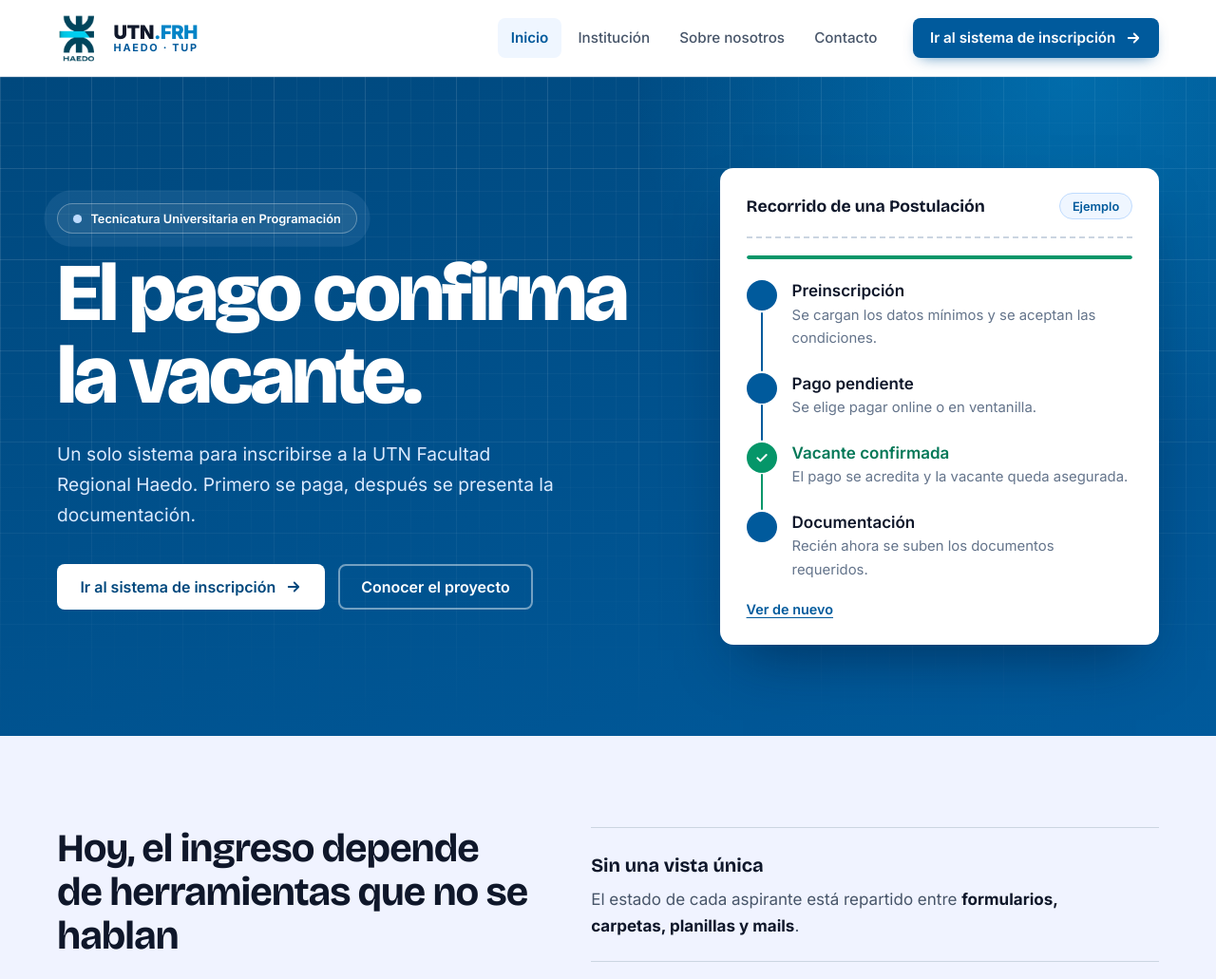
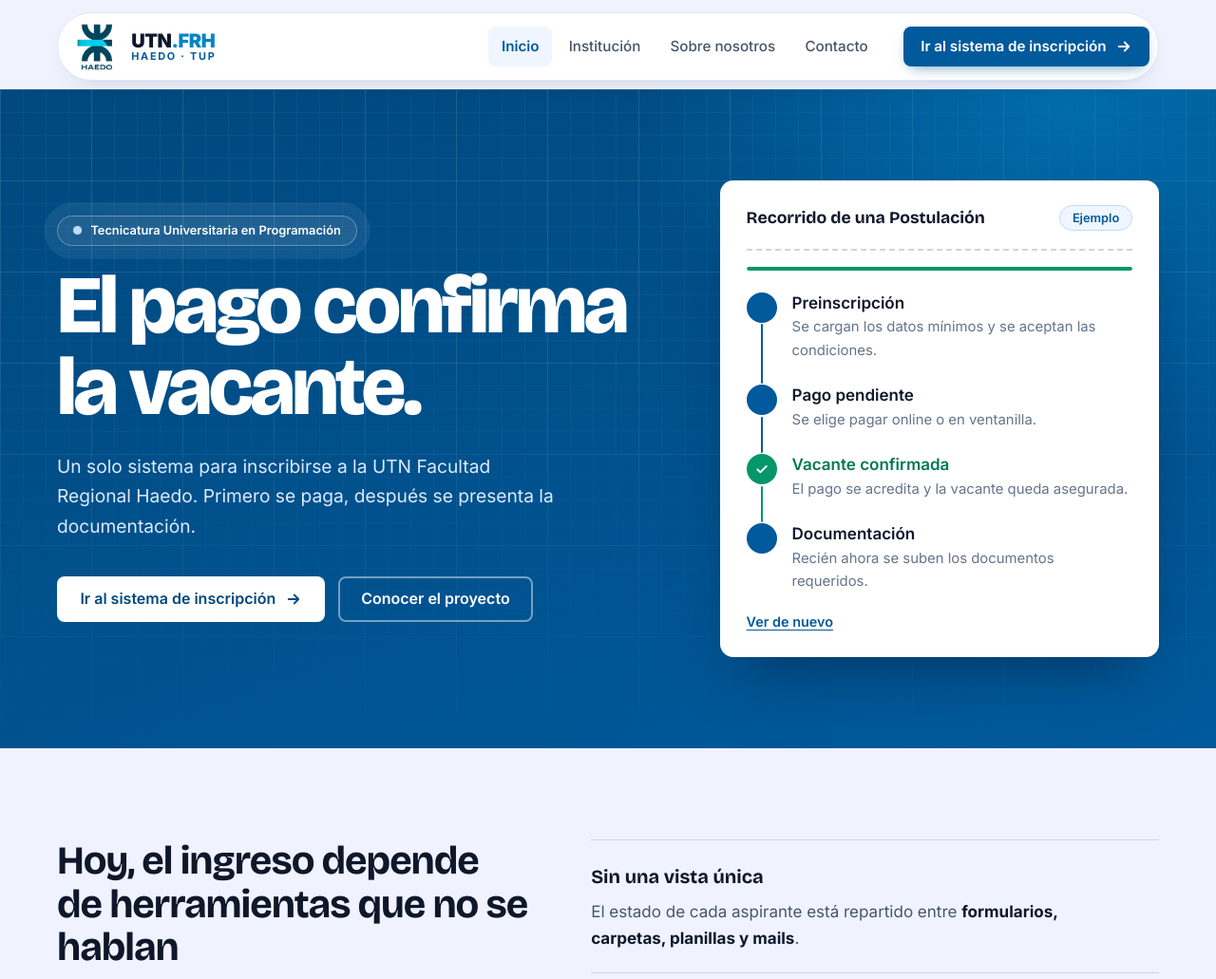
Before and after one commit to Sergiotsk/TFI, a Next.js app in the folder src/apps/web/: page / in a window 1280 px wide. Shown: the top 1031 px of the page at 95% size. Built offline with nearby package versions, Linux system fonts and the light colour scheme; no server answers.

Commit message:
feat(landing): encabezado capsula, revelado al scroll y microinteracciones

```diff
--- a/src/apps/web/app/(landing)/landing.css
+++ b/src/apps/web/app/(landing)/landing.css
@@ -42,7 +42,7 @@
 
 *, *::before, *::after { box-sizing: border-box; }
 
-html { scroll-behavior: smooth; scroll-padding-top: 6rem; }
+html { scroll-behavior: smooth; scroll-padding-top: 6.5rem; }
 
 /* Wrapper de la landing: acá se enchufan las fuentes (next/font) y el resto de la página las hereda */
 .landing {
@@ -89,16 +89,20 @@
     min-height: 3rem; padding: .7rem 1.4rem;
     border: 2px solid transparent; border-radius: var(--radius);
     font: 600 1rem/1.2 var(--font-body); text-decoration: none; cursor: pointer;
-    transition: background-color .15s, border-color .15s, color .15s, transform .15s;
+    transition: background-color .2s ease, border-color .2s ease, color .2s ease,
+        transform .2s ease, box-shadow .2s ease;
 }
-.btn:hover { transform: translateY(-1px); }
+.btn:hover { transform: translateY(-2px); }
+.btn:active { transform: translateY(0); }
 .btn:disabled { opacity: .6; cursor: progress; transform: none; }
+.btn svg { transition: transform .2s ease; }
+.btn:hover svg { transform: translateX(3px); }
 .btn--primary { background: var(--utn); color: #fff; box-shadow: 0 6px 16px -8px rgba(0, 90, 156, .8); }
-.btn--primary:hover { background: var(--utn-deep); }
+.btn--primary:hover { background: var(--utn-deep); box-shadow: 0 12px 24px -12px rgba(0, 90, 156, .85); }
 .btn--blanco { background: #fff; color: var(--utn-deep); }
-.btn--blanco:hover { background: var(--blue-100); }
+.btn--blanco:hover { background: var(--blue-100); box-shadow: 0 10px 20px -12px rgba(15, 23, 42, .45); }
 .btn--contorno { background: transparent; color: #fff; border-color: rgba(255, 255, 255, .45); }
-.btn--contorno:hover { border-color: #fff; background: rgba(255, 255, 255, .08); }
+.btn--contorno:hover { border-color: #fff; background: rgba(255, 255, 255, .1); }
 .btn--chico { min-height: 2.6rem; padding: .45rem 1rem; font-size: .95rem; white-space: nowrap; }
 
 .pill {
@@ -125,20 +129,39 @@
     50% { transform: scale(1.6); opacity: .65; }
 }
 
-.enlace { font-weight: 600; text-underline-offset: 3px; }
+.enlace {
+    font-weight: 600; text-underline-offset: 3px;
+    transition: color .2s ease, text-decoration-color .2s ease;
+}
+.enlace:hover { color: var(--utn-deep); }
 
-/* ---------- Encabezado ---------- */
+/* ---------- Encabezado flotante en forma de cápsula ---------- */
+/* La franja sticky reserva siempre la misma altura: la cápsula puede encogerse al scrollear
+   sin empujar el contenido de la página. El fondo queda transparente para que se vea flotar. */
 .site-header {
     position: sticky; top: 0; z-index: 50;
-    background: var(--white); border-bottom: 1px solid var(--slate-200);
-    box-shadow: 0 1px 2px rgba(15, 23, 42, .04);
+    height: 5.85rem; padding: .8rem 0 .35rem;
+    background: transparent; pointer-events: none;
 }
-[data-desplazado="si"] .site-header { box-shadow: 0 10px 24px -14px rgba(15, 23, 42, .35); }
-.site-header { transition: box-shadow .3s; }
-.site-header__barra { display: flex; align-items: center; justify-content: space-between; gap: 1.5rem; min-height: 5rem; }
+.site-header__barra {
+    /* --logo-alto se reduce junto con la cápsula al scrollear: el contenido no puede quedar
+       más alto que la altura comprimida o el encogimiento no se vería. */
+    --logo-alto: 3.5rem;
+    position: relative; pointer-events: auto;
+    display: flex; align-items: center; justify-content: space-between; gap: 1.5rem;
+    min-height: 4.5rem; padding: .45rem .55rem .45rem 1.1rem;
+    background: var(--white); border: 1px solid var(--slate-200); border-radius: 999px;
+    box-shadow: 0 10px 30px -22px rgba(15, 23, 42, .45);
+    transition: min-height .25s ease, padding .25s ease, box-shadow .25s ease, border-color .25s ease;
+}
+[data-desplazado="si"] .site-header__barra {
+    --logo-alto: 3rem;
+    min-height: 3.9rem; padding-block: .35rem;
+    box-shadow: 0 16px 34px -22px rgba(15, 23, 42, .52);
+}
 
 .marca { display: inline-flex; align-items: center; gap: .9rem; text-decoration: none; color: var(--slate-900); flex: none; }
-.marca__logo { height: 3.5rem; width: auto; }
+.marca__logo { height: var(--logo-alto, 3.5rem); width: auto; transition: height .25s ease; }
 .marca.tiene-imagen .marca__sello { display: none; }
 .marca__fallback { display: inline-flex; align-items: center; gap: .6rem; }
 .marca__sello {
@@ -156,6 +179,7 @@
     display: block; padding: .5rem .85rem; border-radius: var(--radius);
     color: var(--slate-600); text-decoration: none; font-size: .95rem; font-weight: 500;
     white-space: nowrap;
+    transition: background-color .2s ease, color .2s ease;
 }
 .menu__enlaces a:hover { background: var(--slate-100); color: var(--slate-900); }
 .menu__enlaces a[aria-current="page"] { background: var(--blue-50); color: var(--utn); font-weight: 600; }
@@ -164,19 +188,31 @@
     display: none; flex: none; min-height: 2.6rem; padding: .4rem .9rem;
     border: 1px solid var(--slate-300); border-radius: var(--radius);
     background: var(--white); color: var(--slate-900); font: 600 .95rem var(--font-body); cursor: pointer;
+    transition: background-color .2s ease, border-color .2s ease, color .2s ease;
 }
+.nav-toggle:hover { background: var(--blue-50); border-color: var(--utn); color: var(--utn); }
 
 @media (max-width: 1060px) {
     .nav-toggle { display: inline-flex; }
     .menu {
-        display: none; position: absolute; left: 0; right: 0; top: 100%;
-        flex-direction: column; align-items: stretch; gap: 1rem;
-        padding: 1rem 1.25rem 1.5rem; background: var(--white); border-bottom: 1px solid var(--slate-200);
-        box-shadow: 0 16px 24px -16px rgba(15, 23, 42, .25);
+        position: absolute; left: 0; right: 0; top: calc(100% + .5rem); z-index: 60;
+        display: flex; flex-direction: column; align-items: stretch; gap: 1rem;
+        padding: 1rem 1.25rem 1.35rem;
+        background: var(--white); border: 1px solid var(--slate-200); border-radius: 1.5rem;
+        box-shadow: 0 24px 40px -24px rgba(15, 23, 42, .4);
+        opacity: 0; visibility: hidden; pointer-events: none;
+        transform: translateY(-8px) scale(.985); transform-origin: 50% 0;
+        transition: opacity .22s ease, transform .22s ease, visibility .22s;
     }
-    .menu.is-abierto { display: flex; }
+    .menu.is-abierto { opacity: 1; visibility: visible; pointer-events: auto; transform: none; }
     .menu__enlaces { flex-direction: column; }
     .menu__enlaces a { padding: .75rem .85rem; font-size: 1.05rem; }
+}
+
+@media (max-width: 720px) {
+    .site-header { height: 5.2rem; padding: .5rem 0 .3rem; }
+    .site-header__barra { width: calc(100% - 1.5rem); min-height: 4.25rem; padding: .4rem .45rem .4rem .9rem; gap: .75rem; }
+    [data-desplazado="si"] .site-header__barra { --logo-alto: 2.8rem; min-height: 3.8rem; padding-block: .35rem; }
 }
 
 /* ---------- Bandas azules con trama de plano técnico ---------- */
@@ -221,16 +257,37 @@
 }
 
 /* Aparición al hacer scroll (solo si no se pidió reducir movimiento).
+   Se usa una animación de una sola vez (no una transición) para que, al terminar, las
+   tarjetas recuperen sus propias transiciones de hover sin quedar con el retraso del revelado.
    --i escalona a los hermanos; --izq, --der y --zoom cambian la dirección de entrada. */
-.reveal-on .reveal {
-    opacity: 0; transform: translateY(24px);
-    transition: opacity .75s ease, transform .75s cubic-bezier(.2, .7, .2, 1);
-    transition-delay: calc(var(--i, 0) * 110ms);
+:where(.reveal-on) .reveal { opacity: 0; transform: translateY(22px); }
+:where(.reveal-on) .reveal--izq { transform: translateX(-16px); }
+:where(.reveal-on) .reveal--der { transform: translateX(16px); }
+:where(.reveal-on) .reveal--zoom { transform: scale(.97); }
+:where(.reveal-on) .reveal.is-visible {
+    opacity: 1; transform: none;
+    animation: revelar .55s cubic-bezier(.2, .7, .2, 1) backwards;
+    animation-delay: calc(var(--i, 0) * 90ms);
 }
-.reveal-on .reveal--izq { transform: translateX(-36px); }
-.reveal-on .reveal--der { transform: translateX(36px); }
-.reveal-on .reveal--zoom { transform: scale(.96); }
-.reveal-on .reveal.is-visible { opacity: 1; transform: none; }
+:where(.reveal-on) .reveal--izq.is-visible { animation-name: revelar-izq; }
+:where(.reveal-on) .reveal--der.is-visible { animation-name: revelar-der; }
+:where(.reveal-on) .reveal--zoom.is-visible { animation-name: revelar-zoom; }
+@keyframes revelar {
+    from { opacity: 0; transform: translateY(22px); }
+    to { opacity: 1; transform: none; }
+}
+@keyframes revelar-izq {
+    from { opacity: 0; transform: translateX(-16px); }
+    to { opacity: 1; transform: none; }
+}
+@keyframes revelar-der {
+    from { opacity: 0; transform: translateX(16px); }
+    to { opacity: 1; transform: none; }
+}
+@keyframes revelar-zoom {
+    from { opacity: 0; transform: scale(.97); }
+    to { opacity: 1; transform: none; }
+}
 
 /* Barra fina de progreso de lectura */
 .progreso-scroll {
@@ -254,6 +311,31 @@
 .hero__bajada { margin-top: 1.5rem; max-width: 44ch; font-size: 1.2rem; color: var(--blue-100); }
 .hero__acciones { display: flex; flex-wrap: wrap; gap: .85rem; margin-top: 2.25rem; }
 @media (min-width: 960px) { .hero__grid { grid-template-columns: 1.15fr .85fr; gap: 4.5rem; } }
+
+/* Entrada del hero y de las cabeceras de las otras páginas: al cargar, no al scrollear.
+   `backwards` aplica el estado inicial durante la espera y lo libera al terminar, así el
+   hover de los botones sigue funcionando después de la animación. */
+@media (prefers-reduced-motion: no-preference) {
+    .hero__texto > h1,
+    .hero__texto > .hero__bajada,
+    .hero__acciones .btn,
+    .hero .ticket,
+    .cabecera-vista h1,
+    .cabecera-vista__bajada {
+        animation: entrada-suave .6s cubic-bezier(.2, .7, .2, 1) backwards;
+    }
+    .hero__texto > h1 { animation-delay: .08s; }
+    .hero__texto > .hero__bajada { animation-delay: .17s; }
+    .hero__acciones .btn:nth-child(1) { animation-delay: .27s; }
+    .hero__acciones .btn:nth-child(2) { animation-delay: .35s; }
+    .hero .ticket { animation-delay: .3s; }
+    .cabecera-vista h1 { animation-delay: .05s; }
+    .cabecera-vista__bajada { animation-delay: .14s; }
+}
+@keyframes entrada-suave {
+    from { opacity: 0; transform: translateY(18px); }
+    to { opacity: 1; transform: none; }
+}
 
 /* Recorrido de la Postulación: tarjeta tipo comprobante */
 .ticket {
@@ -323,7 +405,9 @@
 .ticket__repetir {
     margin-top: 1.3rem; padding: 0; border: 0; background: none; cursor: pointer;
     color: var(--utn); font: 600 .9rem var(--font-body); text-decoration: underline; text-underline-offset: 3px;
+    transition: color .2s ease;
 }
+.ticket__repetir:hover { color: var(--utn-deep); }
 
 /* ---------- Problema ---------- */
 .hallazgos__item { padding-block: 1.4rem; border-top: 1px solid var(--slate-300); }
@@ -336,7 +420,7 @@
 .recorrido__paso {
     position: relative; padding: 1.5rem 1.4rem 1.4rem; background: var(--white);
     border: 1px solid var(--blue-200); border-radius: var(--radius-l);
-    transition: transform .3s cubic-bezier(.2, .7, .2, 1), box-shadow .3s, border-color .3s;
+    transition: transform .25s cubic-bezier(.2, .7, .2, 1), box-shadow .25s, border-color .25s;
 }
 .recorrido__paso:hover { transform: translateY(-4px); border-color: var(--utn); box-shadow: 0 18px 30px -20px rgba(0, 72, 125, .55); }
 .recorrido__numero {
@@ -364,7 +448,7 @@
     }
     .reveal-on .recorrido:not(.is-visible) .recorrido__paso:not(:last-child)::after { transform: scaleX(0); }
     .reveal-on .recorrido__paso:not(:last-child)::after {
-        transition: transform .5s ease calc(var(--i, 0) * 110ms + .5s);
+        transition: transform .5s ease calc(var(--i, 0) * 90ms + .45s);
     }
 }
 .regla {
@@ -410,7 +494,7 @@
 @media (min-width: 1040px) { .roles { grid-template-columns: repeat(4, 1fr); } }
 .rol {
     padding: 1.6rem 1.4rem; background: var(--page); border: 1px solid var(--slate-200); border-radius: var(--radius-l);
-    transition: transform .3s cubic-bezier(.2, .7, .2, 1), box-shadow .3s, border-color .3s, background-color .3s;
+    transition: transform .25s cubic-bezier(.2, .7, .2, 1), box-shadow .25s, border-color .25s, background-color .25s;
 }
 .rol:hover { transform: translateY(-4px); background: var(--white); border-color: var(--blue-200); box-shadow: 0 18px 30px -22px rgba(0, 72, 125, .5); }
 .rol__icono {
@@ -429,7 +513,9 @@
     background: var(--white); border: 1px solid var(--blue-200); border-left: 6px solid var(--utn);
     border-radius: var(--radius-l);
     box-shadow: 0 14px 24px -22px rgba(0, 72, 125, .6);
+    transition: transform .25s cubic-bezier(.2, .7, .2, 1), box-shadow .25s;
 }
+.pila__capa:hover { transform: translateY(-3px); box-shadow: 0 20px 32px -24px rgba(0, 72, 125, .55); }
 .pila__capa:nth-child(2) { border-left-color: var(--sky); }
 .pila__capa:nth-child(3) { border-left-color: var(--ok); }
 .pila__nombre { font-size: 1.2rem; font-weight: 700; }
@@ -524,7 +610,9 @@
 .persona {
     display: grid; grid-template-columns: 1fr; gap: 1.5rem; align-items: center;
     padding: 1.5rem; background: var(--white); border: 1px solid var(--slate-200); border-radius: var(--radius-l);
+    transition: transform .25s cubic-bezier(.2, .7, .2, 1), box-shadow .25s, border-color .25s;
 }
+.persona:hover { transform: translateY(-3px); border-color: var(--blue-200); box-shadow: 0 20px 34px -28px rgba(0, 72, 125, .5); }
 .persona__foto {
     position: relative; width: min(100%, 12rem); display: grid; place-items: center;
     color: #fff; background: var(--utn); border-radius: var(--radius-l); aspect-ratio: 1; overflow: hidden;
@@ -532,7 +620,11 @@
 .persona__inicial { font: 800 4rem var(--font-display); }
 .persona__foto.tiene-imagen { aspect-ratio: auto; background: none; border-radius: 0; overflow: visible; }
 .persona__foto.tiene-imagen .persona__inicial { display: none; }
-.persona__foto img { position: static; width: 100%; height: 14rem; object-fit: contain; }
+.persona__foto img {
+    position: static; width: 100%; height: 14rem; object-fit: contain;
+    transition: transform .35s ease;
+}
+.persona:hover .persona__foto img { transform: scale(1.03); }
 .persona__cuerpo > * + * { margin-top: .75rem; }
 .persona h3 { font-size: 1.6rem; font-weight: 700; }
 .persona__resumen { max-width: 52ch; color: var(--slate-600); }
@@ -550,12 +642,17 @@
 .contacto__grid { display: grid; gap: 2.5rem; grid-template-columns: 1fr; }
 @media (min-width: 940px) { .contacto__grid { grid-template-columns: 1fr 1fr; align-items: start; } }
 
-.form { padding: 1.75rem; background: var(--white); border: 1px solid var(--slate-200); border-radius: var(--radius-l); }
+.form {
+    padding: 1.75rem; background: var(--white); border: 1px solid var(--slate-200); border-radius: var(--radius-l);
+    transition: border-color .25s ease, box-shadow .25s ease;
+}
+.form:focus-within { border-color: var(--blue-200); box-shadow: 0 20px 36px -30px rgba(0, 72, 125, .45); }
 .form > * + * { margin-top: 1.1rem; }
 .campo label { display: block; margin-bottom: .35rem; font-size: .93rem; font-weight: 600; color: var(--slate-900); }
 .campo input, .campo select, .campo textarea {
     width: 100%; padding: .7rem .85rem; border: 1px solid var(--slate-300); border-radius: var(--radius);
     background: var(--white); color: var(--slate-900); font: inherit;
+    transition: border-color .2s ease, box-shadow .2s ease;
 }
 .campo textarea { resize: vertical; min-height: 9rem; }
 .campo input:focus, .campo select:focus, .campo textarea:focus { outline: 3px solid var(--blue-200); border-color: var(--utn); }
@@ -579,7 +676,8 @@
 .site-footer__texto { max-width: 48ch; }
 .site-footer__texto + .site-footer__texto { margin-top: .5rem; }
 .site-footer__enlaces { display: flex; flex-wrap: wrap; gap: .5rem 1.5rem; }
-.site-footer__enlaces a { color: #fff; text-underline-offset: 3px; }
+.site-footer__enlaces a { color: #fff; text-underline-offset: 3px; transition: color .2s ease; }
+.site-footer__enlaces a:hover { color: var(--blue-200); }
 @media (min-width: 760px) { .site-footer__grid { grid-template-columns: 1fr auto; align-items: start; } }
 
 .cta-movil { display: none; }
@@ -589,7 +687,9 @@
         display: flex; align-items: center; justify-content: center; min-height: 3.25rem;
         border-radius: var(--radius); background: var(--utn); color: #fff;
         font-weight: 700; text-decoration: none; box-shadow: 0 12px 28px -8px rgba(0, 40, 90, .6);
+        transition: background-color .2s ease, box-shadow .2s ease, transform .2s ease;
     }
+    .cta-movil:active { transform: scale(.99); background: var(--utn-deep); }
     .site-footer { padding-bottom: 6rem; }
 }
 
--- a/src/apps/web/app/(landing)/layout.tsx
+++ b/src/apps/web/app/(landing)/layout.tsx
@@ -35,7 +35,7 @@
       <a className="skip-link" href="#contenido">
         Saltar al contenido
       </a>
-      <Encabezado />
+      <Encabezado sistemaUrl={SISTEMA_URL} />
       <main id="contenido">{children}</main>
       <Pie />
       {/* Botón fijo para celulares: el acceso al sistema siempre está a mano */}
--- a/src/apps/web/components/landing/encabezado.tsx
+++ b/src/apps/web/components/landing/encabezado.tsx
@@ -4,9 +4,9 @@
 
 import Link from 'next/link'
 import { usePathname } from 'next/navigation'
-import { useState } from 'react'
+import { useEffect, useRef, useState } from 'react'
 import { cn } from '@/lib/utils'
-import { IMG_LOGO, NAVEGACION, PROYECTO_NOMBRE, SISTEMA_URL } from '@/lib/landing/datos'
+import { IMG_LOGO, NAVEGACION, PROYECTO_NOMBRE } from '@/lib/landing/datos'
 import { FlechaDerecha } from './flecha'
 import { useImagenCargada } from './use-imagen-cargada'
 
@@ -51,20 +51,49 @@
   )
 }
 
-export function Encabezado() {
+/**
+ * El destino del sistema se recibe desde el layout (servidor): así el valor de la variable de
+ * entorno es el mismo en el HTML inicial y en la hidratación del cliente.
+ */
+export function Encabezado({ sistemaUrl }: { sistemaUrl: string }) {
   const [abierto, setAbierto] = useState(false)
   const rutaActual = usePathname()
+  const barra = useRef<HTMLElement>(null)
+  const botonMenu = useRef<HTMLButtonElement>(null)
+
+  // Cerrar con Escape (devolviendo el foco al botón) o al tocar fuera del encabezado.
+  useEffect(() => {
+    if (!abierto) return
+
+    const alTeclear = (evento: KeyboardEvent) => {
+      if (evento.key !== 'Escape') return
+      setAbierto(false)
+      botonMenu.current?.focus()
+    }
+    const alTocarFuera = (evento: PointerEvent) => {
+      if (!barra.current?.contains(evento.target as Node)) setAbierto(false)
+    }
+
+    document.addEventListener('keydown', alTeclear)
+    document.addEventListener('pointerdown', alTocarFuera)
+    return () => {
+      document.removeEventListener('keydown', alTeclear)
+      document.removeEventListener('pointerdown', alTocarFuera)
+    }
+  }, [abierto])
 
   return (
-    <header className="site-header">
+    <header className="site-header" ref={barra}>
       <div className="container site-header__barra">
         <Marca />
 
         <button
+          ref={botonMenu}
           className="nav-toggle"
           type="button"
           aria-expanded={abierto}
           aria-controls="menu-principal"
+          aria-label={abierto ? 'Cerrar menú' : 'Abrir menú'}
           onClick={() => setAbierto((v) => !v)}
         >
           Menú
@@ -88,7 +117,7 @@
               </li>
             ))}
           </ul>
-          <a className="btn btn--primary btn--chico" href={SISTEMA_URL}>
+          <a className="btn btn--primary btn--chico" href={sistemaUrl}>
             Ir al sistema de inscripción
             <FlechaDerecha />
           </a>
```
Also changed, not shown: src/apps/web/components/landing/revelado.tsx (+7 -2 lines).
